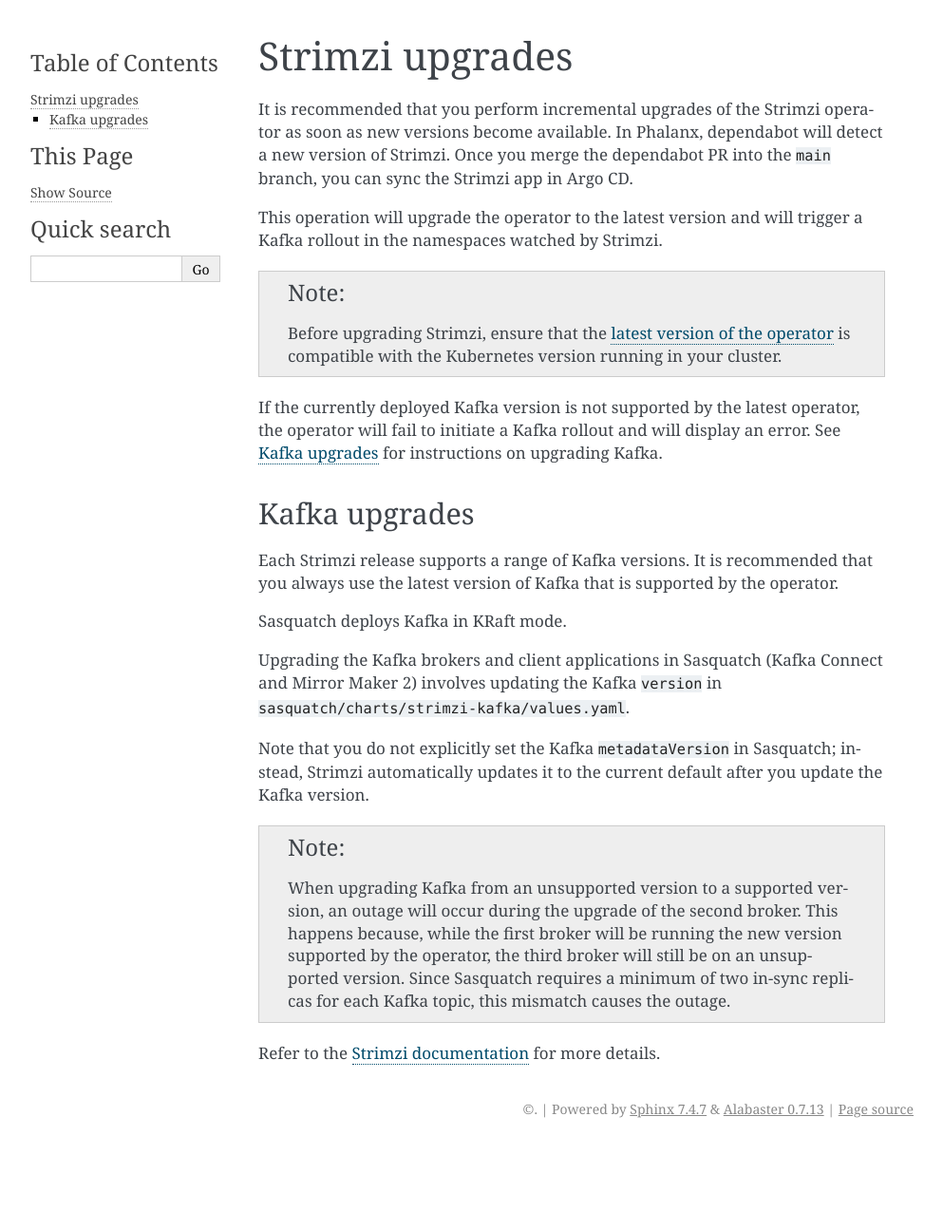
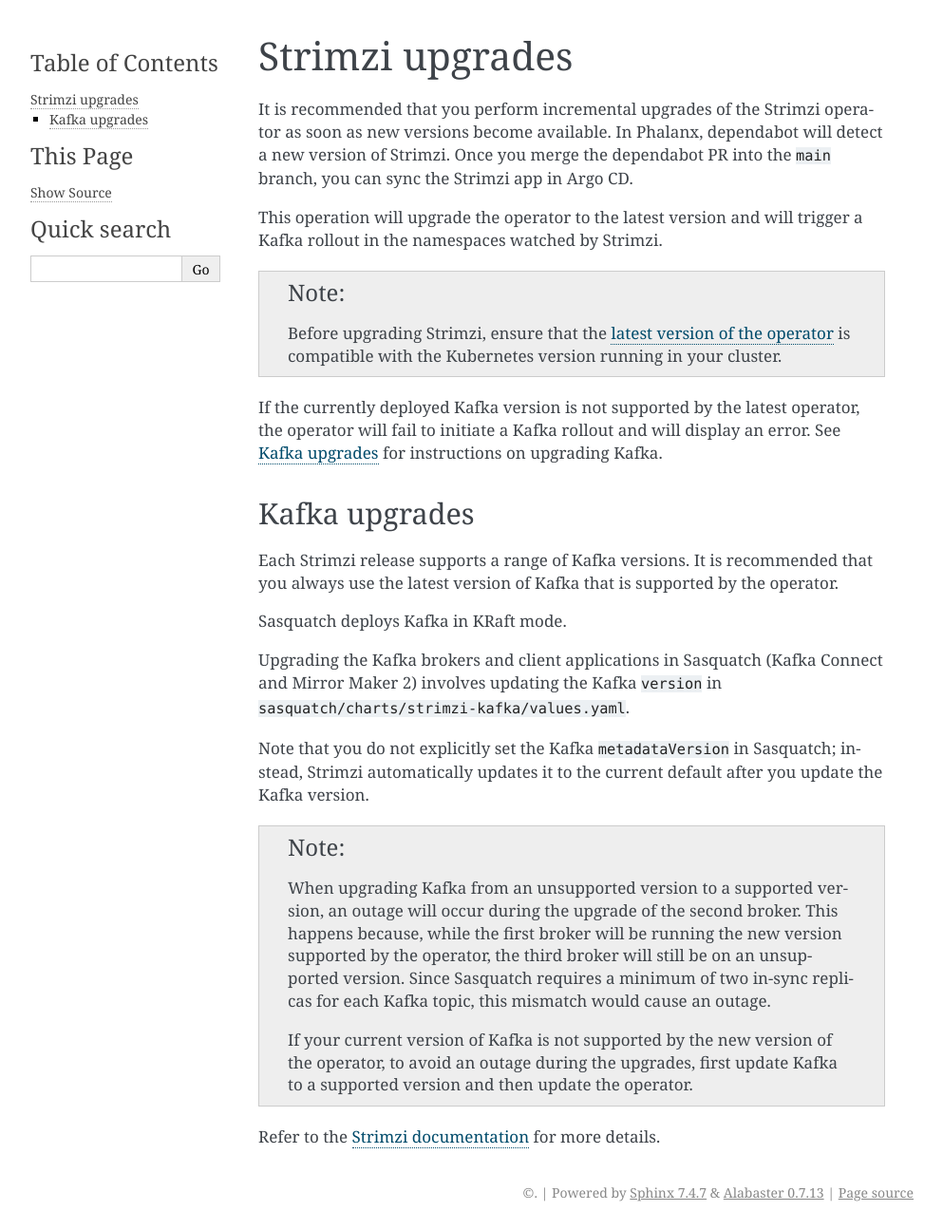
Before and after one commit to lsst-sqre/sasquatch, a Sphinx documentation site: the page built from docs/developer-guide/strimzi-updates.rst, in a window 1280 px wide. Shown: the whole page at 95% size, without its empty margins (148-1141 px from the left). Built offline with Sphinx 7.4.7, drawn with Linux system fonts in a browser that asks for light colours; before the commit the page ends 1207 px from its top, so only the background shows below that.

Commit message:
Update strimzi-updates.rst

```diff
--- a/docs/developer-guide/strimzi-updates.rst
+++ b/docs/developer-guide/strimzi-updates.rst
@@ -36,7 +36,9 @@
 
     When upgrading Kafka from an unsupported version to a supported version, an outage will occur during the upgrade of the second broker.
     This happens because, while the first broker will be running the new version supported by the operator, the third broker will still be on an unsupported version.
-    Since Sasquatch requires a minimum of two in-sync replicas for each Kafka topic, this mismatch causes the outage.
+    Since Sasquatch requires a minimum of two in-sync replicas for each Kafka topic, this mismatch would cause an outage.
+
+    If your current version of Kafka is not supported by the new version of the operator, to avoid an outage during the upgrades, first update Kafka to a supported version and then update the operator.
 
 Refer to the `Strimzi documentation`_ for more details.
 
```
